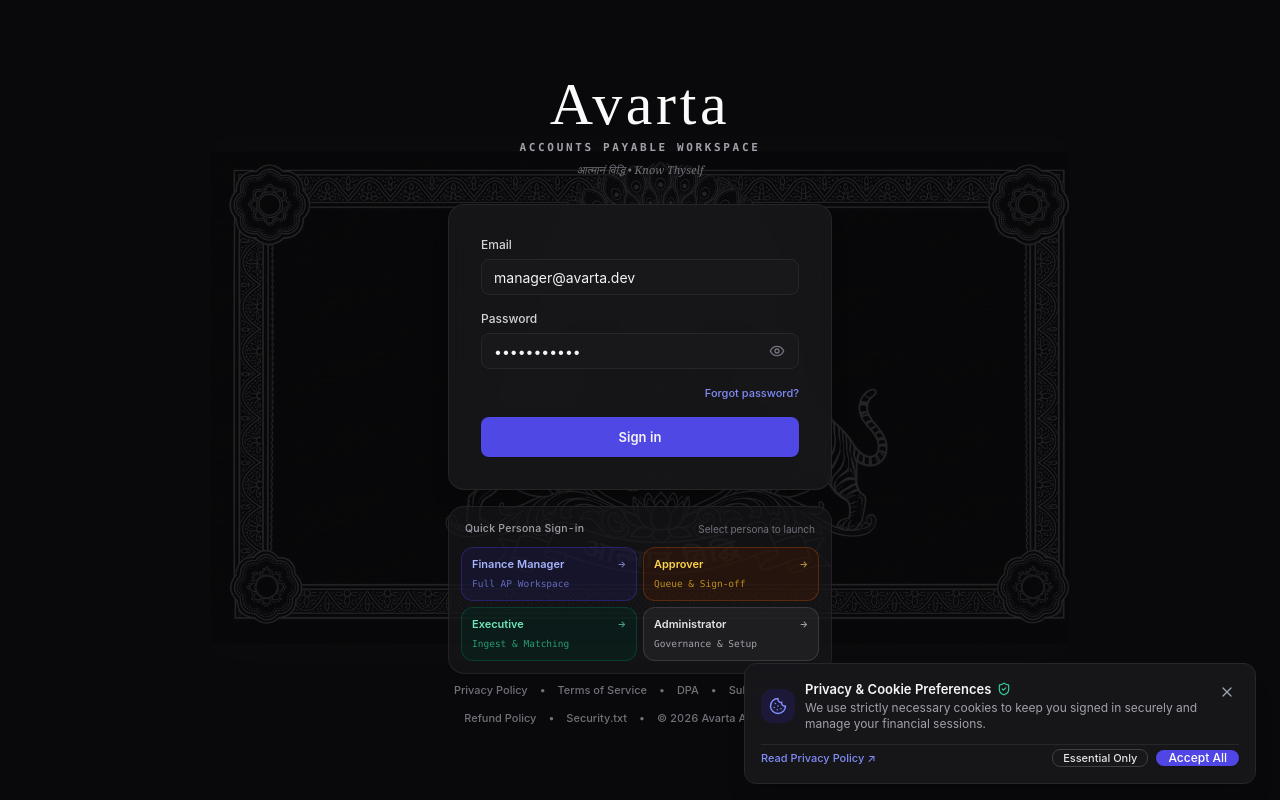
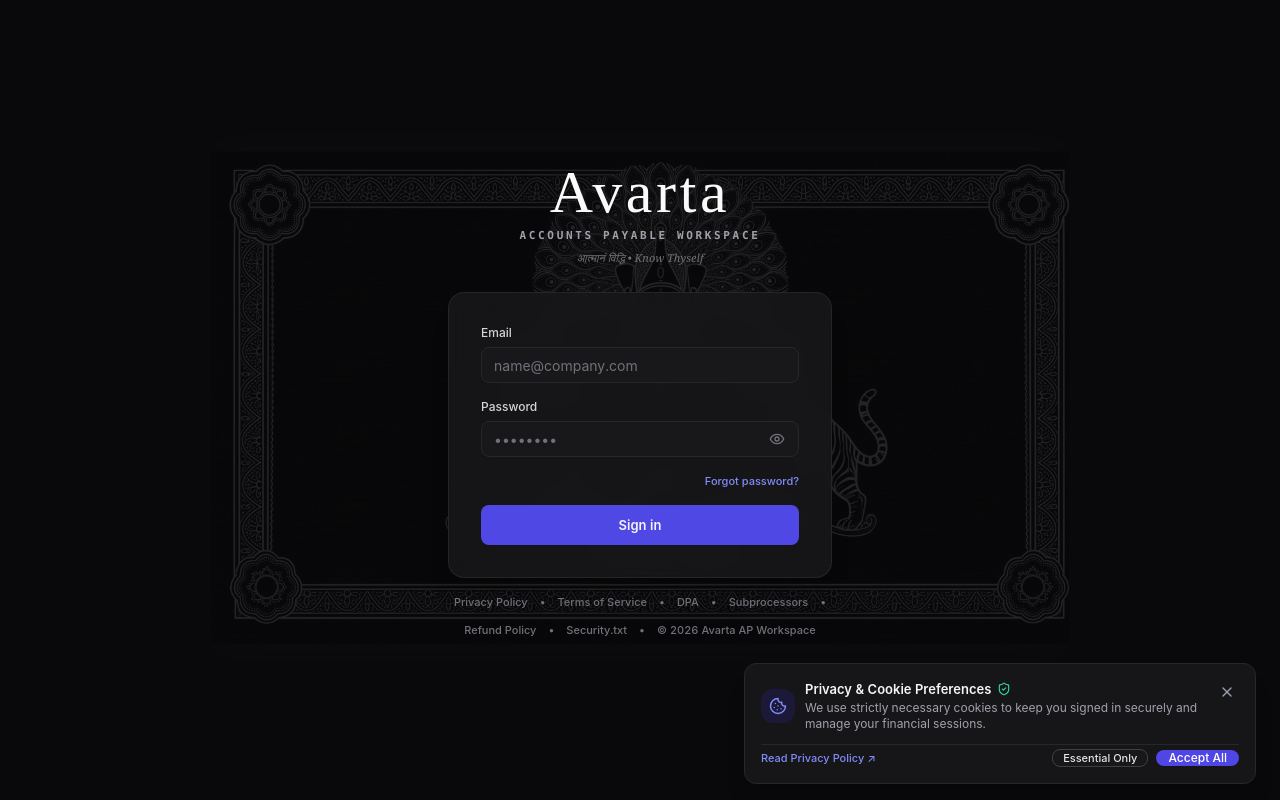
Before and after one commit to Satyalohit25/avarta-ap-workspace, a React (Vite) app in the folder apps/web/: page /login in a window 1280 px wide. Built offline with nearby package versions, Linux system fonts and the light colour scheme; no server answers; a web font is replaced by a local one.

Commit message:
fix(web): remove quick persona login and optimize login page viewport spacing for production

```diff
--- a/apps/web/src/pages/login/LoginPage.tsx
+++ b/apps/web/src/pages/login/LoginPage.tsx
@@ -12,8 +12,8 @@ import { AvartaCrest } from "../../components/brand/AvartaCrest";
 export default function LoginPage() {
   const { login } = useAuth();
   const navigate = useNavigate();
-  const [email, setEmail] = useState("manager@avarta.dev");
-  const [password, setPassword] = useState("password123");
+  const [email, setEmail] = useState("");
+  const [password, setPassword] = useState("");
   const [showPassword, setShowPassword] = useState(false);
   const [emailError, setEmailError] = useState<string | null>(null);
   const [passwordError, setPasswordError] = useState<string | null>(null);
@@ -50,31 +50,18 @@ export default function LoginPage() {
       await login(trimmedEmail, password);
       navigate("/overview");
     } catch (err) {
-      setError(err instanceof ApiRequestError ? err.message : "Invalid demo credentials. Please try again.");
-    } finally {
-      setSubmitting(false);
-    }
-  }
-
-  async function handleQuickDemo(demoEmail: string) {
-    setEmail(demoEmail);
-    setPassword("password123");
-    setEmailError(null);
-    setPasswordError(null);
-    setError(null);
-    setSubmitting(true);
-    try {
-      await login(demoEmail, "password123");
-      navigate("/overview", { replace: true });
-    } catch (err) {
-      setError((err as Error).message || "Sign in failed");
+      setError(
+        err instanceof ApiRequestError
+          ? err.message
+          : "Invalid credentials. Please try again.",
+      );
     } finally {
       setSubmitting(false);
     }
   }
 
   return (
-    <div className="relative min-h-screen flex items-center justify-center bg-background text-foreground px-4 py-12 overflow-hidden select-none">
+    <div className="relative min-h-screen flex flex-col items-center justify-center bg-background text-foreground px-4 py-12 sm:py-16 pb-28 md:pb-16 select-none overflow-x-hidden overflow-y-auto">
       {/* ── Atmospheric Heraldic Crest Background Watermark ── */}
       <div
         className="absolute inset-0 pointer-events-none flex items-center justify-center overflow-hidden z-0"
@@ -128,7 +115,7 @@ export default function LoginPage() {
                   if (emailError) setEmailError(null);
                 }}
                 error={emailError ?? undefined}
-                placeholder="manager@avarta.dev"
+                placeholder="name@company.com"
                 aria-label="Email address"
                 required
               />
@@ -178,82 +165,8 @@ export default function LoginPage() {
           </CardContent>
         </Card>
 
-        {/* 1-Tap Quick Demo Launchers for Mobile & Client Presentations */}
-        <div className="mt-4 p-3 rounded-2xl bg-white/70 dark:bg-zinc-900/70 border border-neutral-200/80 dark:border-zinc-800/80 shadow-xs backdrop-blur-xs text-center">
-          <div className="flex items-center justify-between mb-2 px-1">
-            <span className="text-[10.5px] font-medium tracking-wide text-neutral-600 dark:text-zinc-400">
-              Quick Persona Sign-in
-            </span>
-            <span className="text-[10px] text-neutral-400 dark:text-zinc-500">
-              Select persona to launch
-            </span>
-          </div>
-
-          <div className="grid grid-cols-2 gap-1.5">
-            <button
-              type="button"
-              disabled={submitting}
-              onClick={() => handleQuickDemo("manager@avarta.dev")}
-              className="px-2.5 py-1.5 rounded-lg text-left bg-indigo-50/80 hover:bg-indigo-100/80 dark:bg-indigo-950/40 dark:hover:bg-indigo-900/50 border border-indigo-200/60 dark:border-indigo-800/50 transition-colors group cursor-pointer"
-            >
-              <div className="text-[11px] font-semibold text-indigo-700 dark:text-indigo-300 flex items-center justify-between">
-                <span>Finance Manager</span>
-                <span className="text-[9px] opacity-70 group-hover:translate-x-0.5 transition-transform">→</span>
-              </div>
-              <span className="text-[9.5px] text-indigo-900/60 dark:text-indigo-400/70 font-mono block truncate">
-                Full AP Workspace
-              </span>
-            </button>
-
-            <button
-              type="button"
-              disabled={submitting}
-              onClick={() => handleQuickDemo("approver@avarta.dev")}
-              className="px-2.5 py-1.5 rounded-lg text-left bg-amber-50/80 hover:bg-amber-100/80 dark:bg-amber-950/40 dark:hover:bg-amber-900/50 border border-amber-200/60 dark:border-amber-800/50 transition-colors group cursor-pointer"
-            >
-              <div className="text-[11px] font-semibold text-amber-700 dark:text-amber-300 flex items-center justify-between">
-                <span>Approver</span>
-                <span className="text-[9px] opacity-70 group-hover:translate-x-0.5 transition-transform">→</span>
-              </div>
-              <span className="text-[9.5px] text-amber-900/60 dark:text-amber-400/70 font-mono block truncate">
-                Queue & Sign-off
-              </span>
-            </button>
-
-            <button
-              type="button"
-              disabled={submitting}
-              onClick={() => handleQuickDemo("executive@avarta.dev")}
-              className="px-2.5 py-1.5 rounded-lg text-left bg-emerald-50/80 hover:bg-emerald-100/80 dark:bg-emerald-950/40 dark:hover:bg-emerald-900/50 border border-emerald-200/60 dark:border-emerald-800/50 transition-colors group cursor-pointer"
-            >
-              <div className="text-[11px] font-semibold text-emerald-700 dark:text-emerald-300 flex items-center justify-between">
-                <span>Executive</span>
-                <span className="text-[9px] opacity-70 group-hover:translate-x-0.5 transition-transform">→</span>
-              </div>
-              <span className="text-[9.5px] text-emerald-900/60 dark:text-emerald-400/70 font-mono block truncate">
-                Ingest & Matching
-              </span>
-            </button>
-
-            <button
-              type="button"
-              disabled={submitting}
-              onClick={() => handleQuickDemo("admin@avarta.dev")}
-              className="px-2.5 py-1.5 rounded-lg text-left bg-neutral-100/80 hover:bg-neutral-200/80 dark:bg-zinc-800/60 dark:hover:bg-zinc-700/60 border border-neutral-200/80 dark:border-zinc-700/80 transition-colors group cursor-pointer"
-            >
-              <div className="text-[11px] font-semibold text-neutral-700 dark:text-zinc-200 flex items-center justify-between">
-                <span>Administrator</span>
-                <span className="text-[9px] opacity-70 group-hover:translate-x-0.5 transition-transform">→</span>
-              </div>
-              <span className="text-[9.5px] text-neutral-500 dark:text-zinc-400 font-mono block truncate">
-                Governance & Setup
-              </span>
-            </button>
-          </div>
-        </div>
-
         {/* Footer Legal Links */}
-        <div className="flex flex-wrap items-center justify-center gap-3 text-micro text-neutral-400 dark:text-zinc-500 pt-2">
+        <div className="flex flex-wrap items-center justify-center gap-3 text-micro text-neutral-400 dark:text-zinc-500 pt-4">
           <Link to="/privacy" className="hover:text-indigo-600 dark:hover:text-indigo-400 hover:underline">
             Privacy Policy
           </Link>
```
